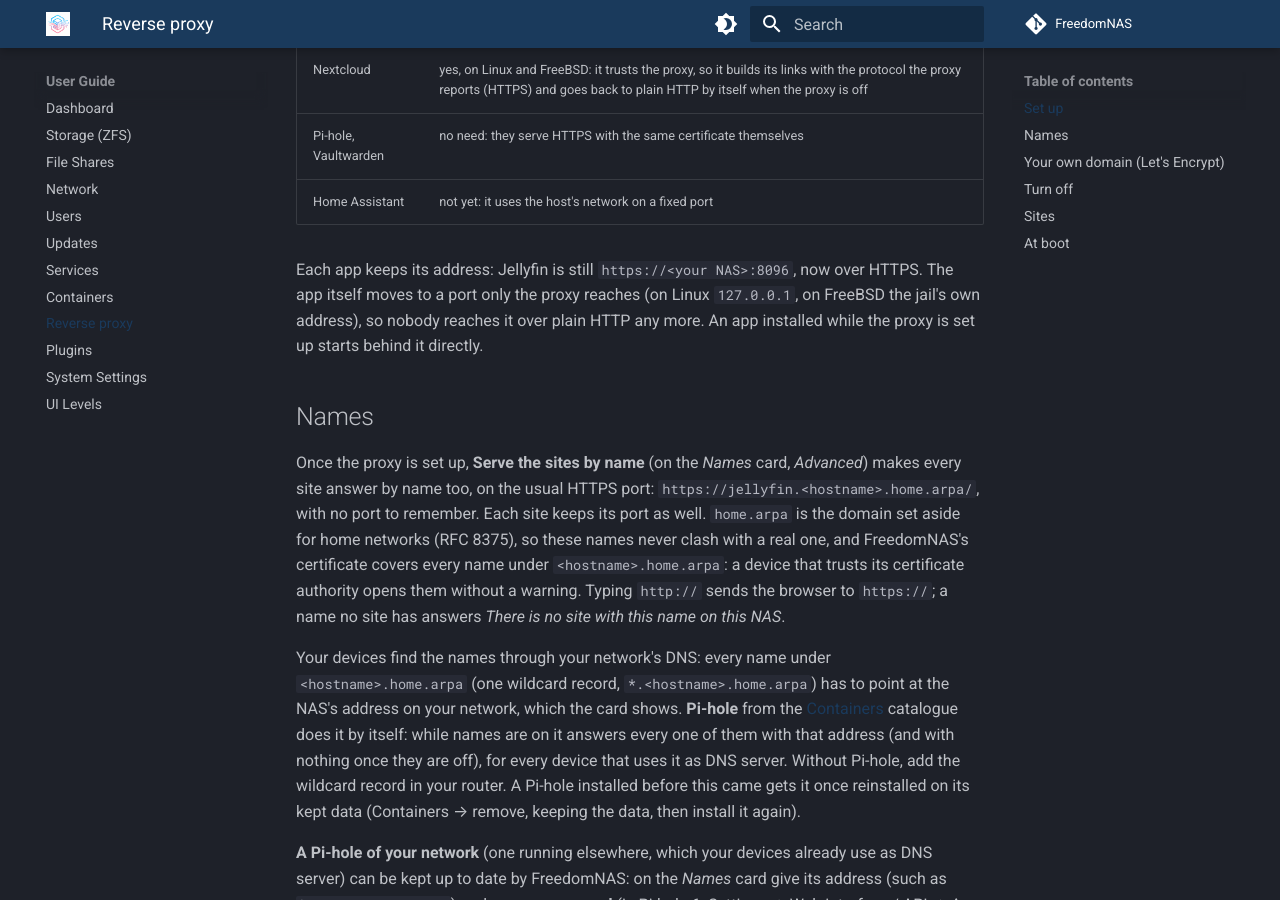
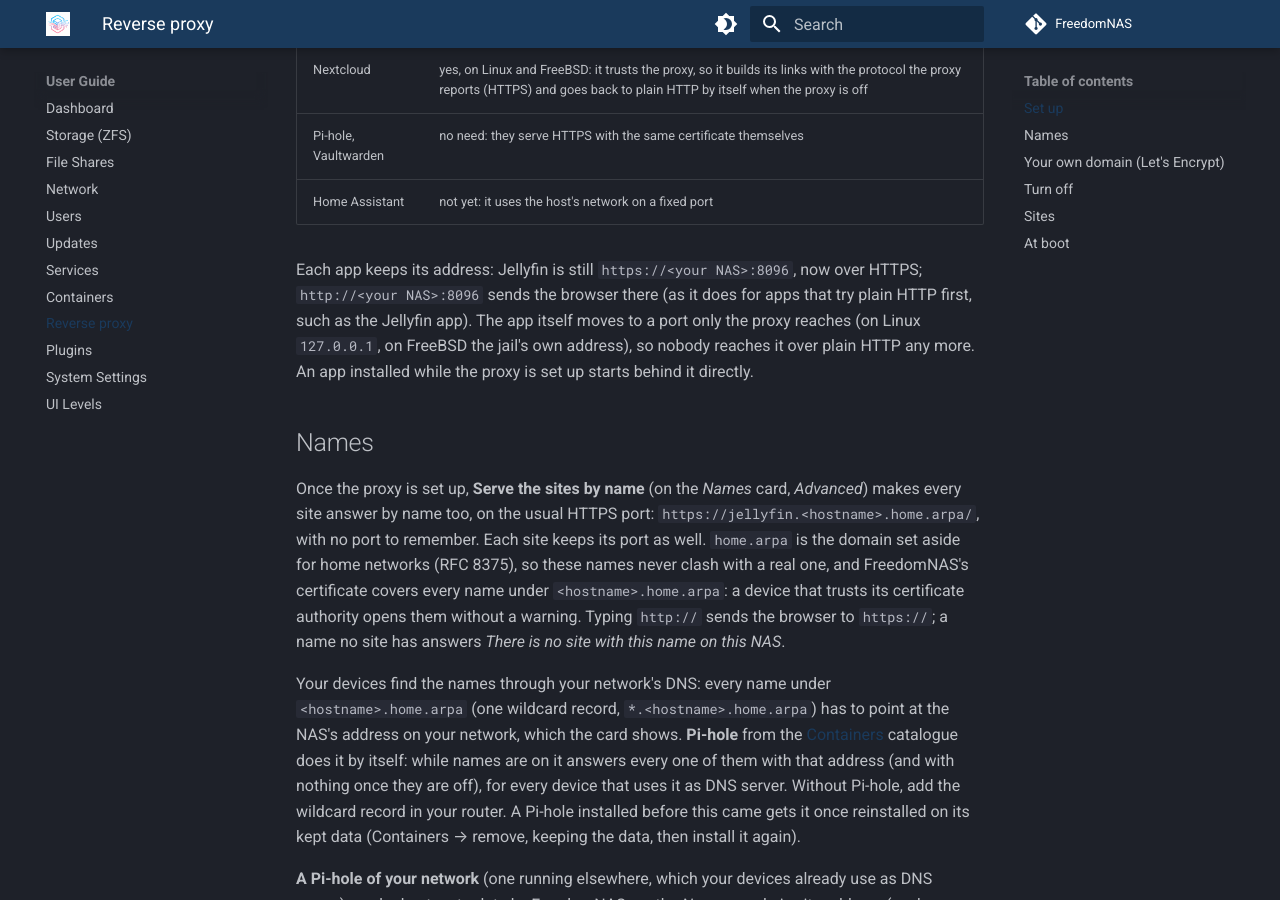
Before and after one commit to FreedomNAS/freedomnas-docs, an MkDocs documentation site: the page built from docs/user-guide/proxy.md, in a window 1280 px wide and 900 px high, scrolled down 917 px. Built offline with MkDocs 1.6.1 and Material for MkDocs 9.7.7, drawn with Linux system fonts in a browser that asks for light colours.

Commit message:
Say that plain HTTP on an app's port is sent to HTTPS

```diff
--- a/docs/user-guide/proxy.md
+++ b/docs/user-guide/proxy.md
@@ -37,7 +37,8 @@ of the [Containers](containers.md) catalogue that can go behind it do:
 | Home Assistant | not yet: it uses the host's network on a fixed port |
 
 Each app keeps its address: Jellyfin is still `https://<your NAS>:8096`, now
-over HTTPS. The app itself moves to a port only the proxy reaches (on Linux
+over HTTPS; `http://<your NAS>:8096` sends the browser there (as it does for
+apps that try plain HTTP first, such as the Jellyfin app). The app itself moves to a port only the proxy reaches (on Linux
 `127.0.0.1`, on FreeBSD the jail's own address), so nobody reaches it over
 plain HTTP any more. An app installed while the proxy is set up starts behind
 it directly.
```
